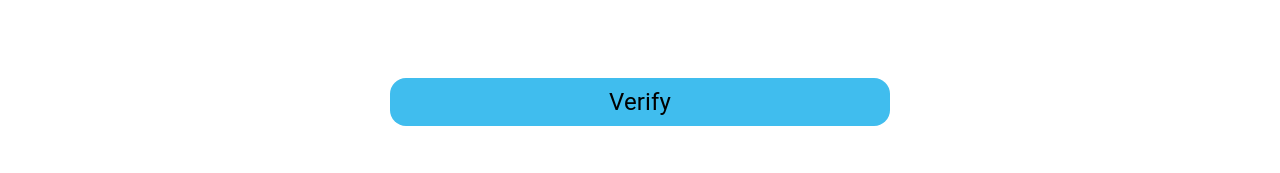
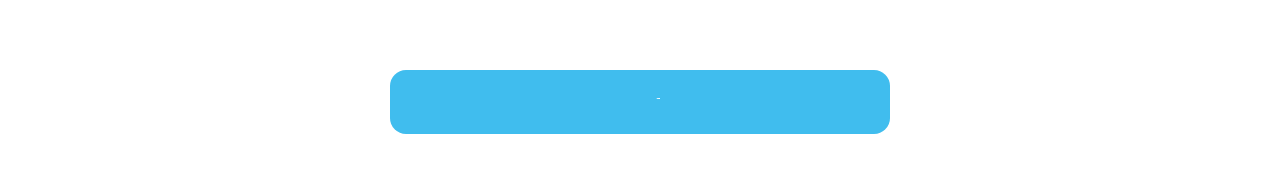
Before and after one commit to I-Prashant-joshi/TechLearn, a Next.js app: page /auth/verifyOtp in a window 1280 px wide. Both pictures are taken after a click on the button "Verify". Shown: the part 509-682 px from the top of the page. Built offline with nearby package versions, Linux system fonts and the light colour scheme.

Commit message:
fixed error msges

```diff
--- a/src/app/auth/verifyOtp/page.js
+++ b/src/app/auth/verifyOtp/page.js
@@ -2,6 +2,7 @@
 import { callApi } from '@/Common/callApi';
 import OtpInput from '@/Common/OTPFields';
 import Toast, { playSound } from '@/Common/ToastMessage';
+import { CircularProgress } from '@mui/material';
 import { useRouter } from 'next/navigation';
 import React from 'react';
 
@@ -10,6 +11,7 @@ function VerifyOtp() {
   const [email, setEmail] = React.useState('');
   const [errors, setErrors] = React.useState({});
   const [submitted, setSubmitted] = React.useState(false);
+  const [loader, setLoader] = React.useState(false);
   const router = useRouter();
 
   const validate = () => {
@@ -22,7 +24,7 @@ function VerifyOtp() {
 
   const verifyUserOtp = async () => {
     setSubmitted(true);
-
+    setLoader(true)
     if (!validate()) {
       playSound();
       return;
@@ -31,6 +33,7 @@ function VerifyOtp() {
     const response = await callApi("auth/verify", { otp, email });
 
     if (response.status === "success") {
+    setLoader(false)
       Toast.success(response.message);
       playSound();
       const token = response.token;
@@ -41,6 +44,8 @@ function VerifyOtp() {
     } else {
       Toast.error(response.message);
       playSound();
+    setLoader(false)
+
     }
   };
 
@@ -74,7 +79,7 @@ function VerifyOtp() {
           onClick={verifyUserOtp}
           className="w-full p-2 bg-[#40BDEE] text-[black] rounded-2xl mt-[100px] text-2xl"
         >
-          Verify
+          {loader ? <CircularProgress style={{ color: "white" }} /> : "Verify"}
         </button>
       </div>
     </div>
```
